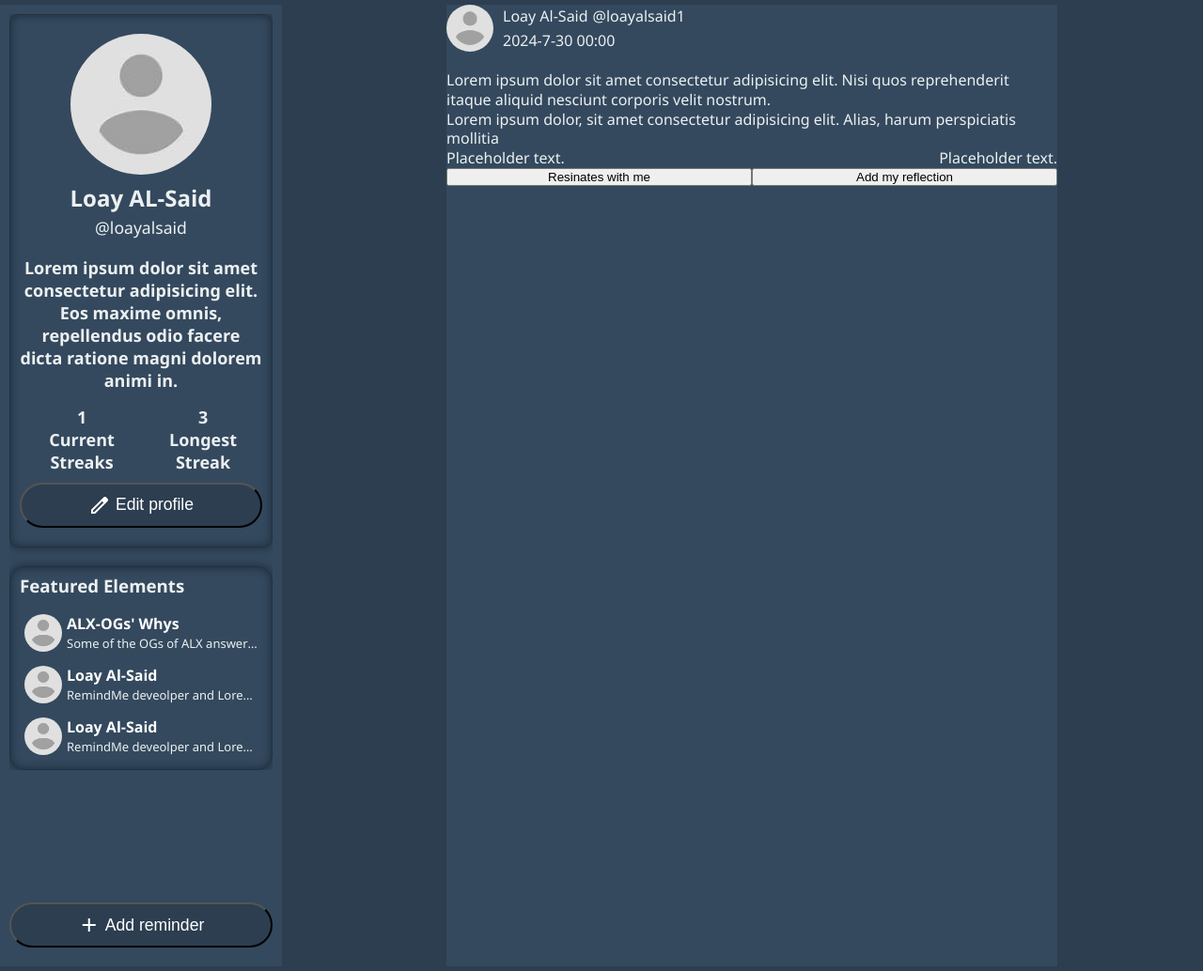
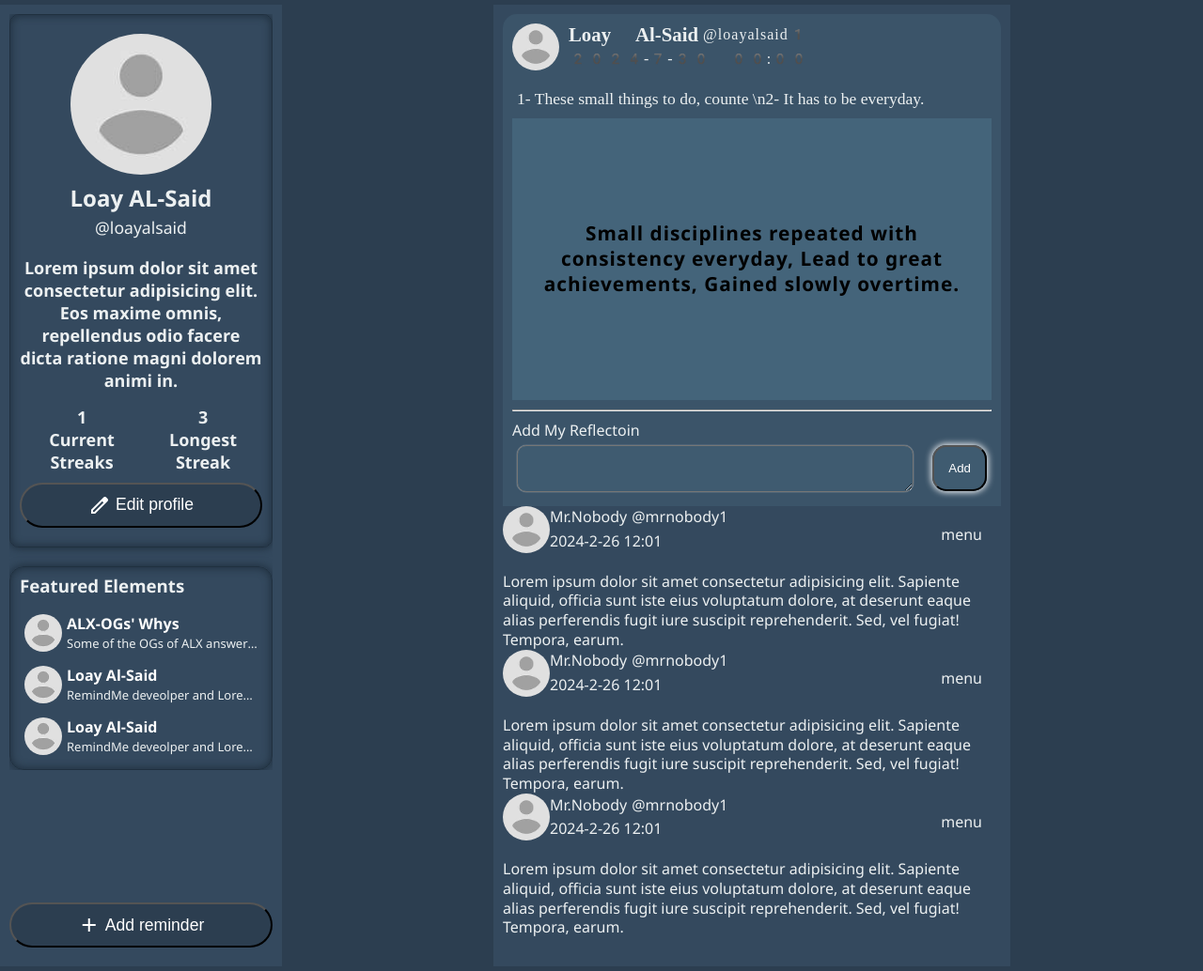
Before and after one commit to loayalsaid1/RemindMe, a Python web app: template app/templates/static_versions/reminder_reflections.html in a window 1280 px wide. Shown: the part 70-1104 px from the top of the page at 94% size. Run offline with Jinja, Linux system fonts and the light colour scheme; the template is opened without the code that fills it, so the values that code supplies are empty; some libraries are stand-ins or nearby versions.

Commit message:
Make viable styles for the reminders part

```diff
--- a/app/static/styles/common.css
+++ b/app/static/styles/common.css
@@ -14,6 +14,7 @@
 	--color-1: #34495E  ;
 	--color-2: #44647a69   ;
 	--color-3: #2C3E50  ;
+	--color-4: #44647a;
 }
 
 * {
--- a/app/static/styles/reminders.css
+++ b/app/static/styles/reminders.css
@@ -3,8 +3,9 @@ main {
 
 	height: calc(100vh - var(--header-height));
     width: calc(var(--main-width) + 20px);
-	max-width: 650px;
+	max-width: 550px;
 
+	padding: var(--medium-gap);
 	margin: calc(var(--header-height) + var(--small-gap)) auto;
 	margin-bottom: var(--small-gap);
 
@@ -19,6 +20,13 @@ main::-webkit-scrollbar {
 main {
     -ms-overflow-style: none;
     scrollbar-width: none;
+}
+
+.reminder {
+	filter: none;
+    padding: var(--medium-gap);
+    background-color: var(--color-2);
+    border-radius: 15px 15px 0 0;
 }
 
 .reminder .head {
@@ -39,6 +47,10 @@ main {
 	margin-right: var(--medium-gap);
 }
 
+.reminder_user_data {
+	font-family: emoji;
+}
+
 .reminder .user_name {
 	display: flex;
 	align-items: center;
@@ -47,36 +59,80 @@ main {
 
 .reminder_user_data .name {
 	margin-right: var(--small-gap);
+
+	font-size: 1.3rem;
+    font-weight: 600;
 }
+
+.reminder_user_data .username {
+	letter-spacing: 1px;
+}
+
+.user_reminder_data .date {
+	font-size: .9em;
+}
+
 .reminder_body {
 	width: 100%;
+}
+
+.reminder .caption {
+	font-family: initial;
+    margin: var(--small-gap);
+    margin-bottom: var(--medium-gap);
+    font-size: 1.1rem;
 }
 
 .text_reminder_content {
 	display: flex;
 	justify-content: center;
 	align-items: center;
+
+	height: 300px;
+
+	color: black;
+	background-color: var(--color-4);
 }
 
-.reminder .metadata {
+.remidner_body {
+	margin-bottom: var(--medium-gap);
+}
+
+.reminder hr {
+	margin-bottom: var(--medium-gap);
+}
+
+.add_reflection {
+	width: 100%
+	height 70px;
+	padding: 5px;
+
 	display: flex;
-	justify-content: space-between;
+	justify-content: center;
 	align-items: center;
 }
 
-.reminder .buttons {
-	display: flex;
-	justify-content: space-between;
-	align-items: center;
-}
+#reflection_text {
+	background-color: var(--color-2);
+	color: white;
 
-.reminder .buttons button {
-	display: flex;
-	justify-content: center;
-	align-items: center;
+	padding: 5px;
+	margin-right: 20px;
+	font-size: large;
 
 	width: 100%;
+
 	height: 100%;
+
+	border-radius: 10px;
+	box-shadow: 0 0 1px 0px white;
+}
+.add_reflection button {
+	padding: 15px;
+    border-radius: 15px;
+    color: white;
+    background: var(--color-2);
+    box-shadow: 0 0 7px 1px white;
 }
 
 .reflection {
@@ -115,3 +171,14 @@ main {
 .reflection_user_data .name {
 	margin-right: var(--small-gap);
 }
+
+.text_reminder_content p {
+	margin: var(--small-gap);
+    padding: var(--small-gap);
+
+	line-height: 1.7rem;
+    text-align: center;
+    font-size: 1.3rem;
+    font-weight: bold;
+    letter-spacing: 1px;
+}
--- a/app/templates/static_versions/reminder_reflections.html
+++ b/app/templates/static_versions/reminder_reflections.html
@@ -154,25 +154,29 @@
 				</div>
 			</div>
 			<div class="remidner_body">
-				<p class="caption">Lorem ipsum dolor sit amet consectetur adipisicing elit. Nisi quos reprehenderit
-					itaque aliquid nesciunt corporis velit nostrum.</p>
+				<p class="caption">1- These small things to do, counte \n2- It has to be everyday.</p>
 				<!-- Can be text_remidner_content or image_reminder_content in image reminders -->
 				<div class="text_reminder_content">
 					<p>
-						Lorem ipsum dolor, sit amet consectetur adipisicing elit. Alias, harum perspiciatis mollitia
+						Small disciplines repeated with consistency everyday, Lead to great achievements, Gained slowly overtime.
 					</p>
 				</div>
 			</div>
-			<div class="metadata">
+			<!-- Not clear yet what to put here and Don't have internet for 4 days' -->
+
+			<!-- <div class="metadata">
 				<p>Placeholder text.</p>
 				<p>Placeholder text.</p>
-			</div>
-			<div class="buttons">
-				<button>Resinates with me</button>
-				<button>Add my reflection</button>
-			</div>
+			</div> -->
+			<hr>
+			<p class="form_title">Add My Reflectoin</p>
+			<form  method="POST" class="add_reflection">
+				<textarea name="reflection_text" id="reflection_text">
+				</textarea>
+				<button type="reset">Add</button>
+			</form>
 		</div>
-		<!-- <section class="reflections">
+		<section class="reflections">
 			<article class="reflection">
 				<span class="menu_icon">menu</span>
 				<div class="reflection_head">
@@ -192,7 +196,7 @@
 				</p>
 			</article>
 			<article class="reflection">
-				<span>menu</span>
+				<span class="menu_icon">menu</span>
 				<div class="reflection_head">
 					<img src="../../static/images/profile_placeholder.png" alt="">
 					<div class="reflection_user_data">
@@ -210,7 +214,7 @@
 				</p>
 			</article>
 			<article class="reflection">
-				<span>menu</span>
+				<span class="menu_icon">menu</span>
 				<div class="reflection_head">
 					<img src="../../static/images/profile_placeholder.png" alt="">
 					<div class="reflection_user_data">
@@ -227,7 +231,7 @@
 					iure suscipit reprehenderit. Sed, vel fugiat! Tempora, earum.
 				</p>
 			</article>
-		</section> -->
+		</section>
 		<section class="add_image_reminder add_reminder_window">
 			<span class="material-symbols-outlined cancel_icon">
 				close
```
